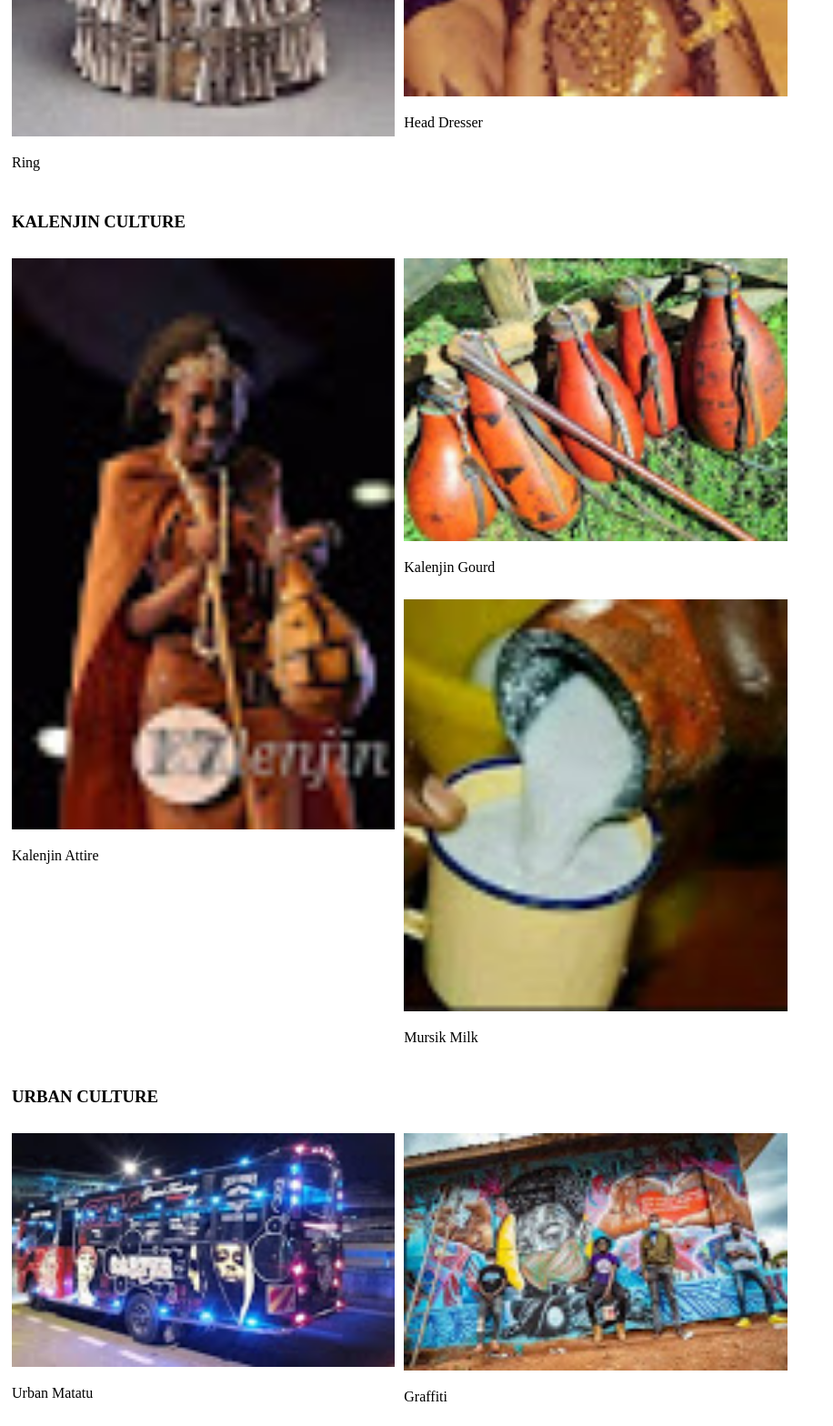
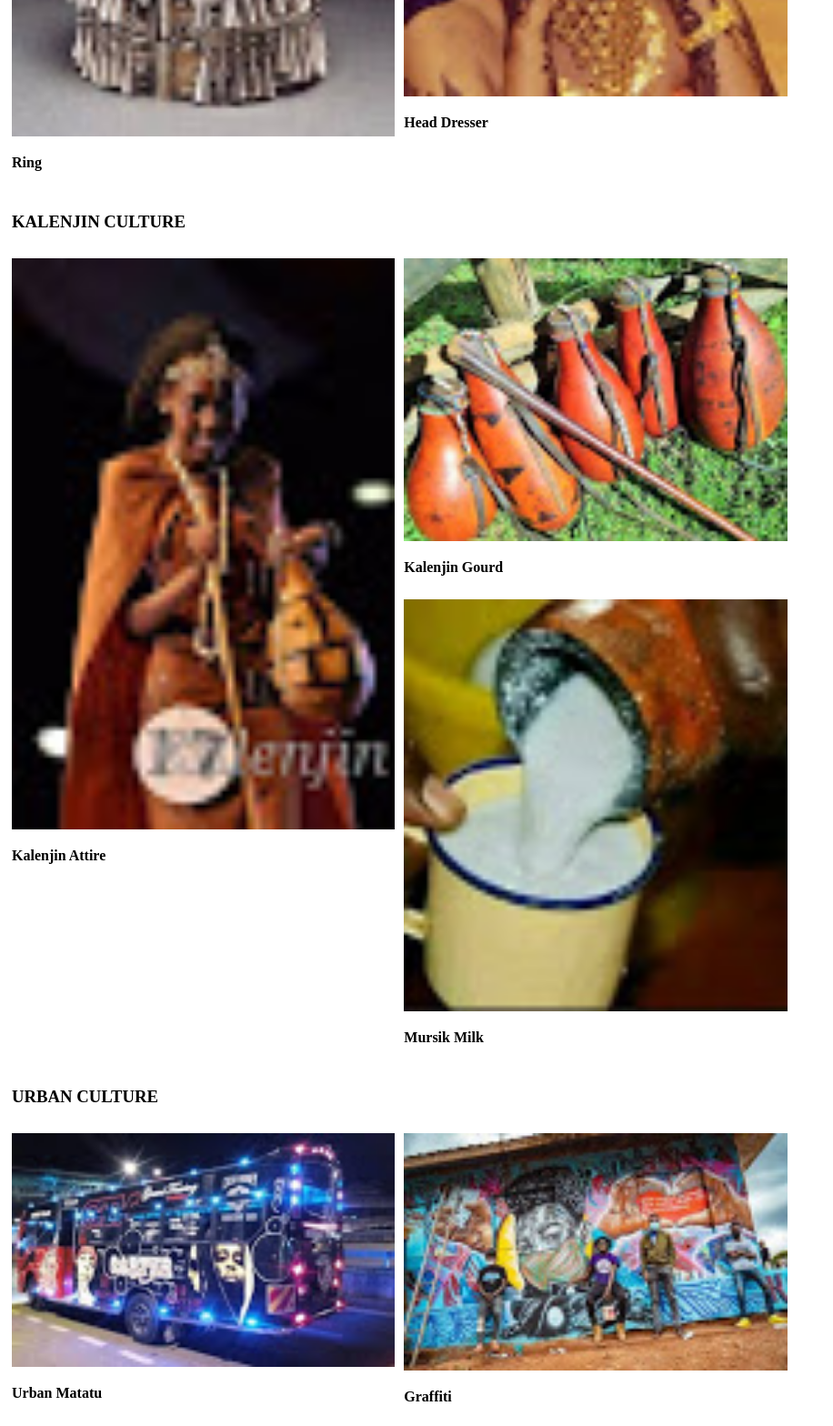
Before and after one commit to praise-laurine/sleek-millenial, a plain HTML site: page index.html in a window 1280 px wide. Shown: the part 2360-3928 px from the top of the page at 91% size, without its empty margins (0-916 px from the left). Drawn offline with Linux system fonts and the light colour scheme.

Commit message:
styled paragraphs

```diff
--- a/index.css
+++ b/index.css
@@ -53,6 +53,22 @@ h1{
     padding:5px;
 
   }
+  .henna p{
+      color: black;
+      font-weight: bolder;
+  }
+  .hido p{
+    color: black;
+    font-weight: bolder;
+}
+.ring p{
+    color: black;
+    font-weight: bolder;
+}
+.hair p{
+    color: black;
+    font-weight: bolder;
+}
   .text p{
       position:absolute;
       color: black;
@@ -102,6 +118,18 @@ h1{
     text-align: left;
     padding:5px;
   }
+  .perform p{
+      color: black;
+      font-weight: bolder;
+  }
+  .goud p{
+      color: black;
+      font-weight: bolder;
+ }
+ .milk p{
+    color: black;
+    font-weight: bolder;
+}
 
 .forth h3{
     text-transform: uppercase;
@@ -109,3 +137,15 @@ h1{
     text-align: left;
     padding:5px;
 }
+.mat p{
+    color: black;
+    font-weight: bolder;
+}
+.graf p{
+    color: black;
+    font-weight: bolder;
+}
+.skully p{
+    color: black;
+    font-weight: bolder;
+}
```
